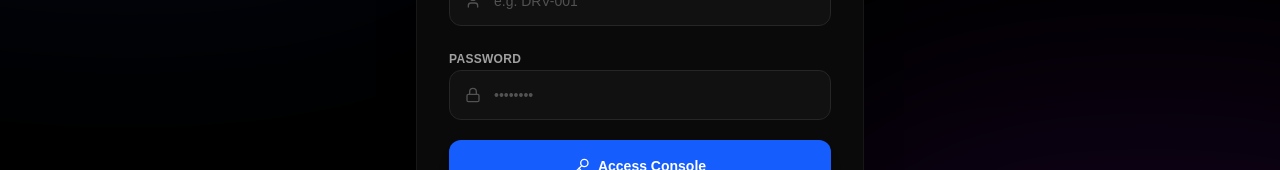
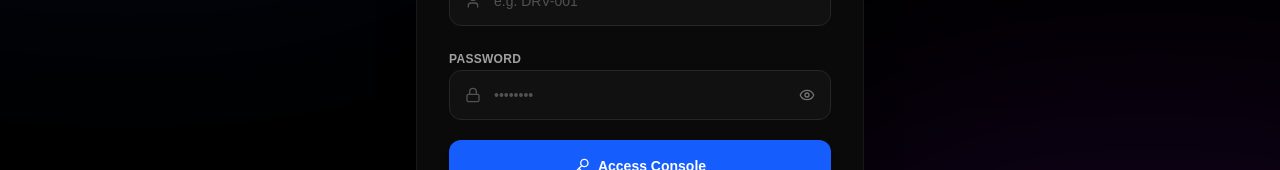
Before and after one commit to the-y0gi/rms-driver-web, a Next.js app: page / in a window 1280 px wide. Shown: the part 374-544 px from the top of the page. Built offline with nearby package versions, Linux system fonts and the light colour scheme; no server answers.

Commit message:
feat: add some features.

```diff
--- a/app/page.tsx
+++ b/app/page.tsx
@@ -3,7 +3,7 @@
 import React, { useState, useEffect } from "react";
 import { useRouter } from "next/navigation";
 import api from "../lib/api";
-import { User, Lock, AlertCircle, Key, Truck } from "lucide-react";
+import { User, Lock, AlertCircle, Key, Truck, Eye, EyeOff } from "lucide-react";
 
 export default function LoginPage() {
   const router = useRouter();
@@ -11,6 +11,7 @@ export default function LoginPage() {
   const [password, setPassword] = useState("");
   const [error, setError] = useState<string | null>(null);
   const [loading, setLoading] = useState(false);
+  const [showPassword, setShowPassword] = useState(false);
   const [geoPermission, setGeoPermission] = useState<"granted" | "denied" | "prompt">("prompt");
 
   // Check if already logged in
@@ -141,12 +142,20 @@ export default function LoginPage() {
                 <Lock size={16} />
               </span>
               <input
-                type="password"
+                type={showPassword ? "text" : "password"}
                 value={password}
                 onChange={(e) => setPassword(e.target.value)}
                 placeholder="••••••••"
-                className="w-full bg-neutral-900/60 border border-neutral-800 focus:border-blue-600 focus:ring-1 focus:ring-blue-600 rounded-xl py-3.5 pl-11 pr-4 text-sm text-white placeholder-neutral-600 outline-none transition-all"
+                className="w-full bg-neutral-900/60 border border-neutral-800 focus:border-blue-600 focus:ring-1 focus:ring-blue-600 rounded-xl py-3.5 pl-11 pr-11 text-sm text-white placeholder-neutral-600 outline-none transition-all"
               />
+              <button
+                type="button"
+                onClick={() => setShowPassword(!showPassword)}
+                className="absolute right-4 top-1/2 -translate-y-1/2 text-neutral-500 hover:text-neutral-300 transition-colors"
+                tabIndex={-1}
+              >
+                {showPassword ? <EyeOff size={16} /> : <Eye size={16} />}
+              </button>
             </div>
           </div>
 
--- a/components/DeliveryCard.tsx
+++ b/components/DeliveryCard.tsx
@@ -1,7 +1,14 @@
 "use client";
 
 import React, { useState } from "react";
-import { MapPin, Phone, CheckCircle, Navigation, Package, DollarSign } from "lucide-react";
+import {
+  MapPin,
+  Phone,
+  CheckCircle,
+  Navigation,
+  Package,
+  DollarSign,
+} from "lucide-react";
 
 interface OrderItem {
   name: string;
@@ -32,7 +39,11 @@ interface DeliveryCardProps {
   onReachedRestaurant?: () => Promise<void>;
 }
 
-export default function DeliveryCard({ assignment, onMarkDelivered, onReachedRestaurant }: DeliveryCardProps) {
+export default function DeliveryCard({
+  assignment,
+  onMarkDelivered,
+  onReachedRestaurant,
+}: DeliveryCardProps) {
   const [loading, setLoading] = useState(false);
   const { order, status } = assignment;
 
@@ -52,8 +63,8 @@ export default function DeliveryCard({ assignment, onMarkDelivered, onReachedRes
   const handleNavigate = () => {
     // Standard coordinates or lookup ( Medicine Hat coordinates for mock orders or fallback )
     // In production, assignment.customerLocation will contain the exact coordinates
-    const lat = assignment.customerLocation?.lat || 50.0370;
-    const lng = assignment.customerLocation?.lng || -110.6600;
+    const lat = assignment.customerLocation?.lat || 50.037;
+    const lng = assignment.customerLocation?.lng || -110.66;
 
     // Open Google Maps URL
     const url = `https://www.google.com/maps/dir/?api=1&destination=${lat},${lng}`;
@@ -90,9 +101,13 @@ export default function DeliveryCard({ assignment, onMarkDelivered, onReachedRes
       <div className="flex items-center justify-between mb-4 border-b border-neutral-800 pb-3">
         <div className="flex items-center gap-2">
           <span className="w-2.5 h-2.5 rounded-full bg-blue-500 animate-pulse" />
-          <span className="text-sm font-bold text-neutral-400">Order #{order.orderNumber}</span>
+          <span className="text-sm font-bold text-neutral-400">
+            Order #{order.orderNumber}
+          </span>
         </div>
-        <span className={`text-xs font-semibold px-2.5 py-1 rounded-full border ${getStatusColor()}`}>
+        <span
+          className={`text-xs font-semibold px-2.5 py-1 rounded-full border ${getStatusColor()}`}
+        >
           {getStatusText()}
         </span>
       </div>
@@ -102,8 +117,12 @@ export default function DeliveryCard({ assignment, onMarkDelivered, onReachedRes
         <div className="flex items-start gap-3">
           <MapPin className="text-neutral-500 shrink-0 mt-0.5" size={16} />
           <div>
-            <p className="text-xs font-semibold text-neutral-400">Delivery Address</p>
-            <p className="text-sm text-neutral-200 mt-0.5 leading-snug">{order.deliveryAddress}</p>
+            <p className="text-xs font-semibold text-neutral-400">
+              Delivery Address
+            </p>
+            <p className="text-sm text-neutral-200 mt-0.5 leading-snug">
+              {order.deliveryAddress}
+            </p>
           </div>
         </div>
 
@@ -113,7 +132,9 @@ export default function DeliveryCard({ assignment, onMarkDelivered, onReachedRes
               {order.customerName.charAt(0)}
             </div>
             <div>
-              <p className="text-xs font-bold text-neutral-200">{order.customerName}</p>
+              <p className="text-xs font-bold text-neutral-200">
+                {order.customerName}
+              </p>
               <p className="text-xs text-neutral-500">{order.customerPhone}</p>
             </div>
           </div>
```
